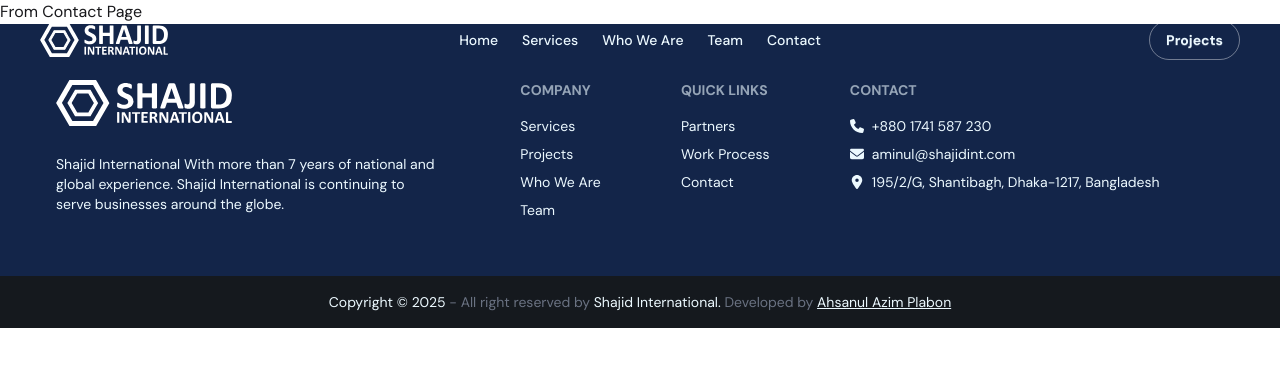
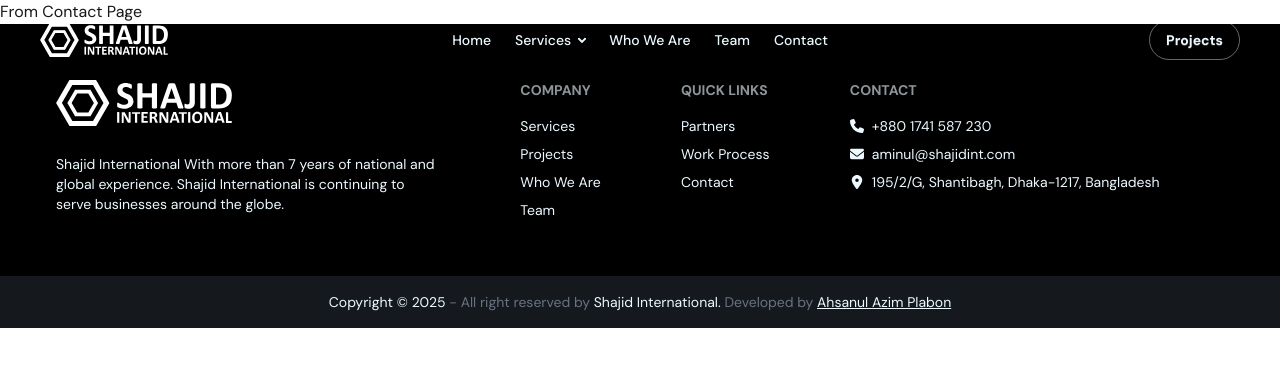
Before and after one commit to ahsanulazim/shajidint, a Next.js app: page /contact in a window 1280 px wide. Shown: the top 366 px of the page. Built offline with nearby package versions, Linux system fonts and the light colour scheme.

Commit message:
Off canvas menu bug fixed

```diff
--- a/Components/Footer.jsx
+++ b/Components/Footer.jsx
@@ -13,7 +13,7 @@
 
 
     return (
-        <div className="bg-main" data-theme="dark">
+        <div className="bg-black" data-theme="dark">
             <footer className="footer sm:footer-horizontal grid-rows-2 lg:grid-rows-1 max-w-[1440px] mx-auto text-base-content px-5 py-10 sm:p-14">
                 <aside>
                     <img src="/Shajid-International-Logo-dark.svg" alt="Shajid International" className="w-full max-w-44 mb-5" />
--- a/Components/Hero.jsx
+++ b/Components/Hero.jsx
@@ -8,13 +8,13 @@
         <section className="hero min-h-screen" data-theme="dark">
             <div className="hero-content text-center max-w-[1440px] mx-auto">
                 <div className="">
-                    <h2 className="badge badge-outline badge-success badge-xl py-5 mb-3 uppercase"><div className="inline-grid *:[grid-area:1/1]">
+                    <h2 className="badge badge-outline badge-success md:badge-xl py-5 mb-3 uppercase"><div className="inline-grid *:[grid-area:1/1]">
                         <div className="status status-success animate-ping"></div>
                         <div className="status status-success"></div>
                     </div> Mission</h2>
-                    <h1 className="font-bold text-balance text-7xl tracking-tight">Protect Your World</h1>
+                    <h1 className="font-bold text-balance text-6xl md:text-7xl tracking-tight">Protect Your World</h1>
                     <p className="py-6 text-gray-400 text-balance tracking-tighter">
-                        We believe in a world where peace is lived, not just imagined, where safety and freedom are rights, not privileges. But peace demands strength. That's why we support those who protect it, delivering mission-ready gear to uphold security and sovereignty.
+                        We believe in a world where peace is lived, not just imagined, where safety and freedom are rights, not privileges. But peace demands strength, we support those who protect it, delivering mission-ready gear to uphold security and sovereignty.
                     </p>
                     <Link href="/projects"><button className="btn btn-wide bg-white hover:bg-white/85 text-black rounded-full">What We Do <IoIosArrowForward /></button></Link>
                 </div>
--- a/Components/Navbar.jsx
+++ b/Components/Navbar.jsx
@@ -4,7 +4,15 @@
 
     const nav = <>
         <li><Link href="/">Home</Link></li>
-        <li><Link href="/services">Services</Link></li>
+        <li><details className="dropdown">
+            <summary>Services</summary>
+            <ul className="menu dropdown-content rounded-box z-1 w-52 p-2 shadow-sm">
+                <li><a>Repair and Renovation</a></li>
+                <li><a>Life Cycle Support</a></li>
+                <li><a>Technology Transfer</a></li>
+                <li><a>Sales & Logistics</a></li>
+            </ul>
+        </details></li>
         <li><Link href="/whoweare">Who We Are</Link></li>
         <li><Link href="/team">Team</Link></li>
         <li><Link href="/contact">Contact</Link></li>
@@ -13,7 +21,7 @@
 
 
     return (
-        <header className={`drawer transition-all duration-300 fixed ${glass ? "bg-black/80 backdrop-blur-xs z-10 border-b-[0.5px] border-b-gray-600" : "bg-transparent"}`} data-theme="dark">
+        <header className={`drawer transition-all duration-300 fixed z-10 ${glass ? "bg-black/80 backdrop-blur-xs border-b-[0.5px] border-b-gray-600" : "bg-transparent"}`} data-theme="dark">
             <input id="my-drawer-3" type="checkbox" className="drawer-toggle" />
             <div className="drawer-content flex flex-col">
                 {/* Navbar */}
@@ -60,7 +68,21 @@
                 <label htmlFor="my-drawer-3" aria-label="close sidebar" className="drawer-overlay"></label>
                 <ul className="menu bg-base-200 min-h-full w-80 p-4">
                     {/* Sidebar content here */}
-                    {nav}
+                    <li><Link href="/">Home</Link></li>
+                    <li>
+                        <details>
+                            <summary>Services</summary>
+                            <ul>
+                                <li><a>Repair and Renovation</a></li>
+                                <li><a>Life Cycle Support</a></li>
+                                <li><a>Technology Transfer</a></li>
+                                <li><a>Sales & Logistics</a></li>
+                            </ul>
+                        </details>
+                    </li>
+                    <li><Link href="/whoweare">Who We Are</Link></li>
+                    <li><Link href="/team">Team</Link></li>
+                    <li><Link href="/contact">Contact</Link></li>
                 </ul>
             </menu>
         </header>
--- a/app/layout.js
+++ b/app/layout.js
@@ -1,6 +1,5 @@
 import { DM_Sans } from "next/font/google";
 import "./globals.css";
-import Navbar from "../Components/Navbar";
 import Footer from "@/Components/Footer";
 import Header from "@/Components/Header";
 
@@ -13,7 +12,7 @@
 
 export const metadata = {
   title: "Shajid International",
-  description: "Generated by create next app",
+  description: "Supplier of Tactical & Military Gear.",
   icons: {
     icon: "/Shajid-International-Favicon.png",
   },
```
